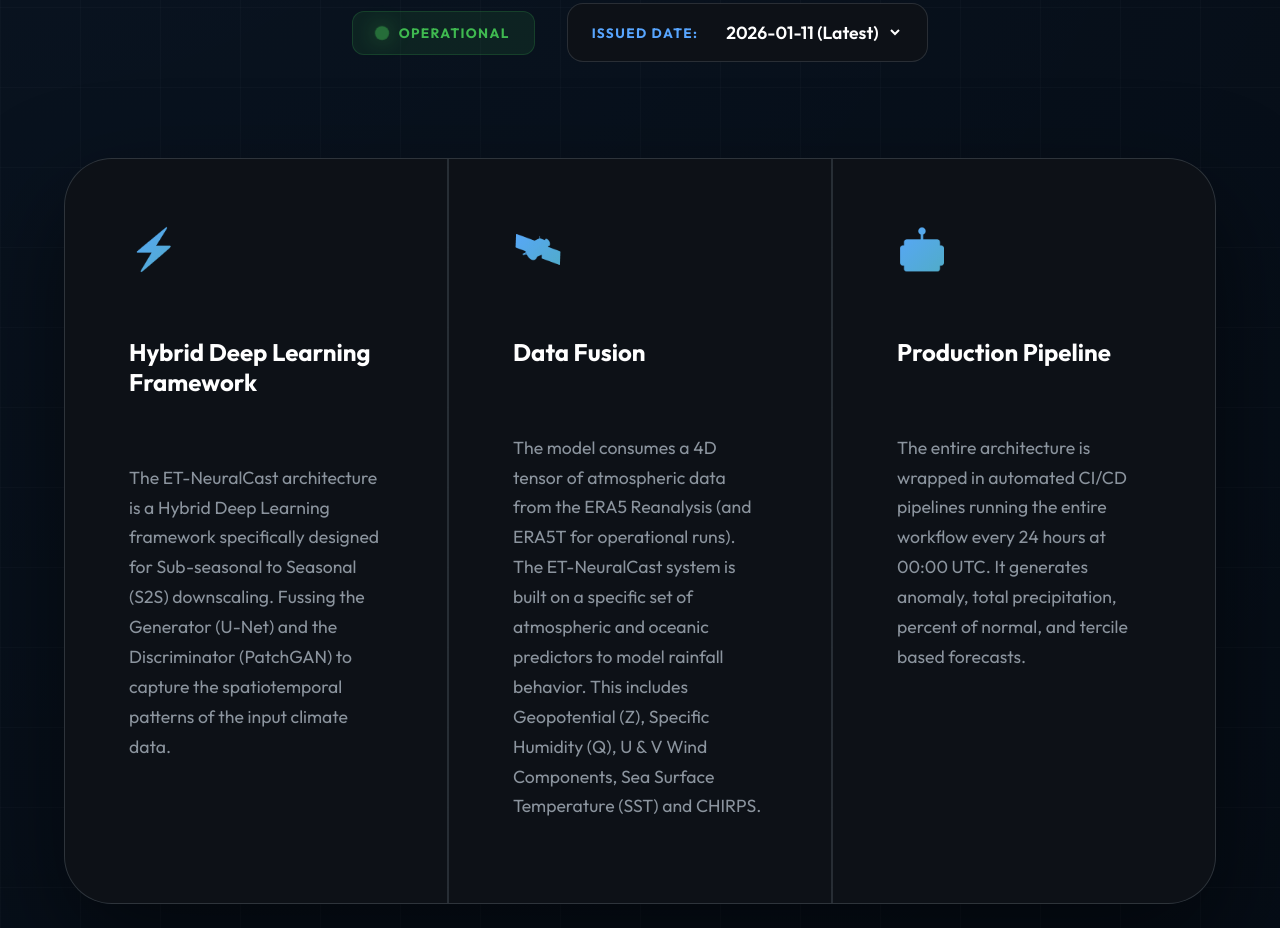
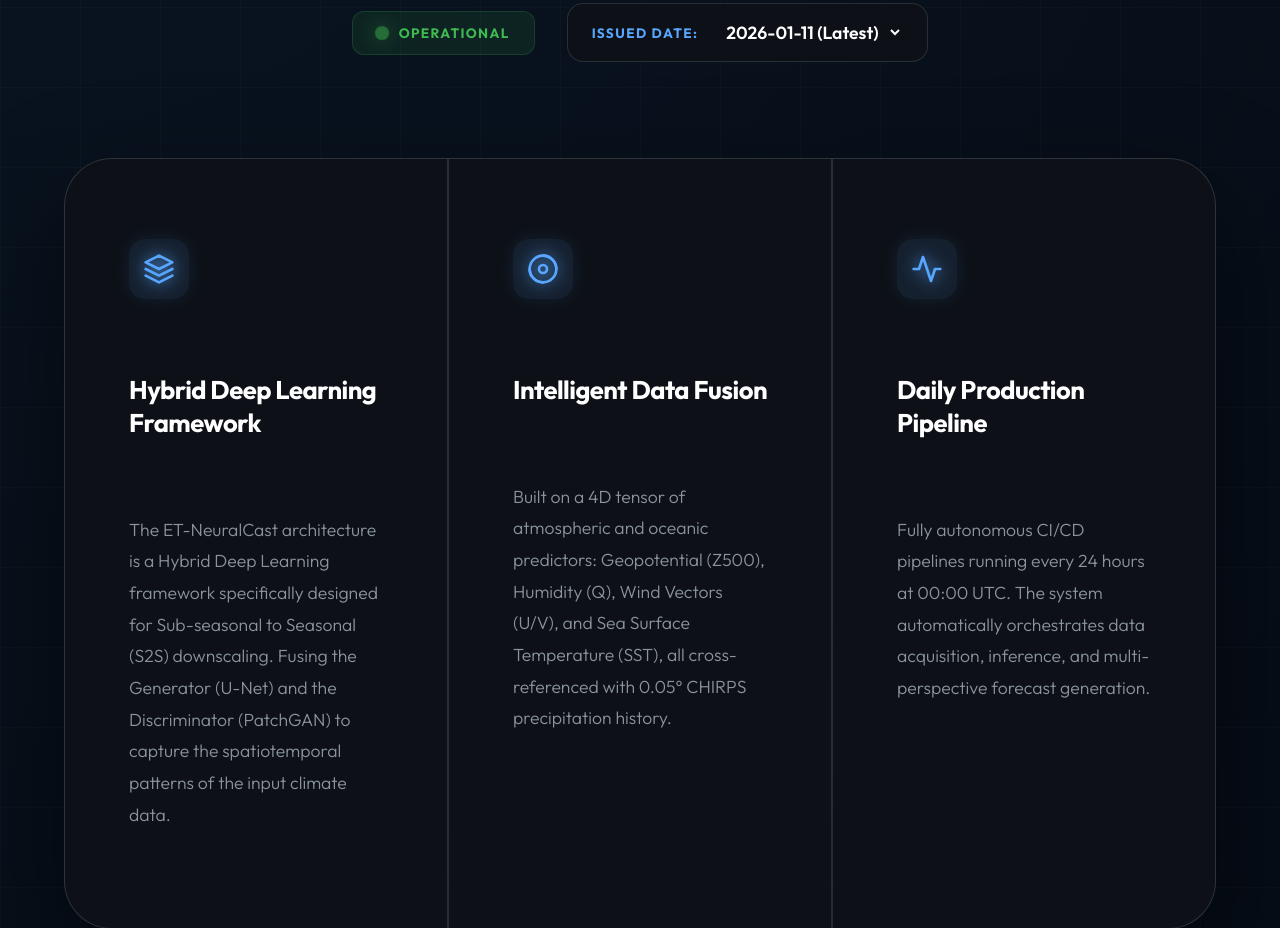
Before and after one commit to YonSci/S2S-Forecast-Project, a plain HTML site: page index.html in a window 1280 px wide. Shown: the part 473-1401 px from the top of the page. Drawn offline with Linux system fonts and the light colour scheme.

Commit message:
UI Overhaul: Ultra-premium architecture icons and refined spacing

```diff
--- a/index.html
+++ b/index.html
@@ -212,24 +212,47 @@
 
         .arch-item {
             background: var(--bg-secondary);
-            padding: 4rem;
+            padding: 5rem 4rem; /* More generous padding */
             display: flex;
             flex-direction: column;
-            gap: 1.5rem;
+            gap: 2rem;
+            position: relative;
         }
 
-        .arch-icon {
-            font-size: 2.5rem;
-            background: var(--accent-gradient);
-            -webkit-background-clip: text;
-            background-clip: text;
-            -webkit-text-fill-color: transparent;
+        .arch-icon-wrapper {
+            width: 60px;
+            height: 60px;
+            display: flex;
+            align-items: center;
+            justify-content: center;
+            background: rgba(88, 166, 255, 0.1);
+            border-radius: 16px;
+            color: var(--accent);
             margin-bottom: 1rem;
-            display: block;
+            position: relative;
+            box-shadow: 0 0 20px rgba(88, 166, 255, 0.1);
         }
 
-        .arch-item h3 { font-size: 1.5rem; font-weight: 700; color: #fff; }
-        .arch-item p { font-size: 1.1rem; color: var(--text-secondary); line-height: 1.7; }
+        .arch-icon-wrapper svg {
+            width: 32px;
+            height: 32px;
+            stroke: var(--accent);
+            filter: drop-shadow(0 0 8px var(--accent));
+        }
+
+        .arch-item h3 {
+            font-size: 1.6rem;
+            font-weight: 700;
+            color: #fff;
+            letter-spacing: -0.02em;
+        }
+
+        .arch-item p {
+            font-size: 1.1rem;
+            color: var(--text-secondary);
+            line-height: 1.8;
+            font-weight: 300;
+        }
 
         /* Forecasts */
         .section-label {
@@ -325,21 +348,33 @@
                 </div>
             </div>
 
+            <!-- Architecture Row - Enhanced Visuals -->
             <div class="architecture-row">
+                <!-- 1. Hybrid Framework -->
                 <div class="arch-item">
-                    <span class="arch-icon">⚡</span>
+                    <div class="arch-icon-wrapper">
+                        <svg viewBox="0 0 24 24" fill="none" stroke="currentColor" stroke-width="2" stroke-linecap="round" stroke-linejoin="round" class="feather-neural"><path d="M12 2L2 7l10 5 10-5-10-5zM2 17l10 5 10-5M2 12l10 5 10-5"></path></svg>
+                    </div>
                     <h3>Hybrid Deep Learning Framework</h3>
-                    <p>The ET-NeuralCast architecture is a Hybrid Deep Learning framework specifically designed for Sub-seasonal to Seasonal (S2S) downscaling. Fussing the Generator (U-Net) and the Discriminator (PatchGAN) to capture the spatiotemporal patterns of the input climate data.</p>
+                    <p>The ET-NeuralCast architecture is a Hybrid Deep Learning framework specifically designed for Sub-seasonal to Seasonal (S2S) downscaling. Fusing the Generator (U-Net) and the Discriminator (PatchGAN) to capture the spatiotemporal patterns of the input climate data.</p>
                 </div>
+
+                <!-- 2. Data Fusion -->
                 <div class="arch-item">
-                    <span class="arch-icon">🛰️</span>
-                    <h3>Data Fusion</h3>
-                    <p>The model consumes a 4D tensor of atmospheric data from the ERA5 Reanalysis (and ERA5T for operational runs). The ET-NeuralCast system is built on a specific set of atmospheric and oceanic predictors to model rainfall behavior. This includes Geopotential (Z), Specific Humidity (Q), U & V Wind Components, Sea Surface Temperature (SST) and CHIRPS.</p>
+                    <div class="arch-icon-wrapper">
+                        <svg viewBox="0 0 24 24" fill="none" stroke="currentColor" stroke-width="2" stroke-linecap="round" stroke-linejoin="round" class="feather-fusion"><path d="M12 22a10 10 0 1 0 0-20 10 10 0 0 0 0 20z"></path><path d="M12 2a10 10 0 0 1 10 10M12 22a10 10 0 0 1-10-10"></path><circle cx="12" cy="12" r="3"></circle></svg>
+                    </div>
+                    <h3>Intelligent Data Fusion</h3>
+                    <p>Built on a 4D tensor of atmospheric and oceanic predictors: Geopotential (Z500), Humidity (Q), Wind Vectors (U/V), and Sea Surface Temperature (SST), all cross-referenced with 0.05° CHIRPS precipitation history.</p>
                 </div>
+
+                <!-- 3. Production Pipeline -->
                 <div class="arch-item">
-                    <span class="arch-icon">🤖</span>
-                    <h3>Production Pipeline</h3>
-                    <p>The entire architecture is wrapped in automated CI/CD pipelines running the entire workflow every 24 hours at 00:00 UTC. It generates anomaly, total precipitation, percent of normal, and  tercile based forecasts.</p>
+                    <div class="arch-icon-wrapper">
+                        <svg viewBox="0 0 24 24" fill="none" stroke="currentColor" stroke-width="2" stroke-linecap="round" stroke-linejoin="round" class="feather-pipeline"><polyline points="22 12 18 12 15 21 9 3 6 12 2 12"></polyline></svg>
+                    </div>
+                    <h3>Daily Production Pipeline</h3>
+                    <p>Fully autonomous CI/CD pipelines running every 24 hours at 00:00 UTC. The system automatically orchestrates data acquisition, inference, and multi-perspective forecast generation.</p>
                 </div>
             </div>
         </header>
```
